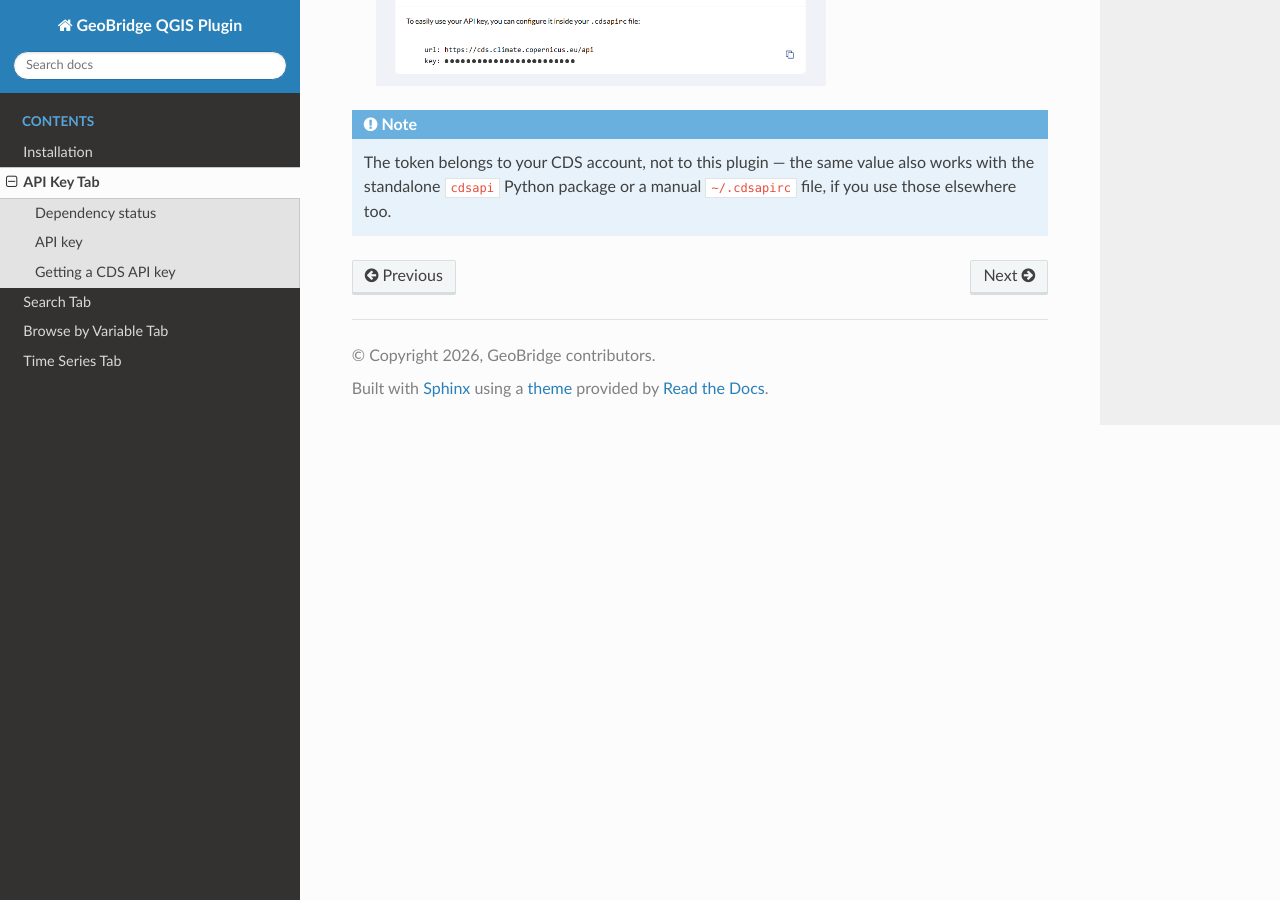
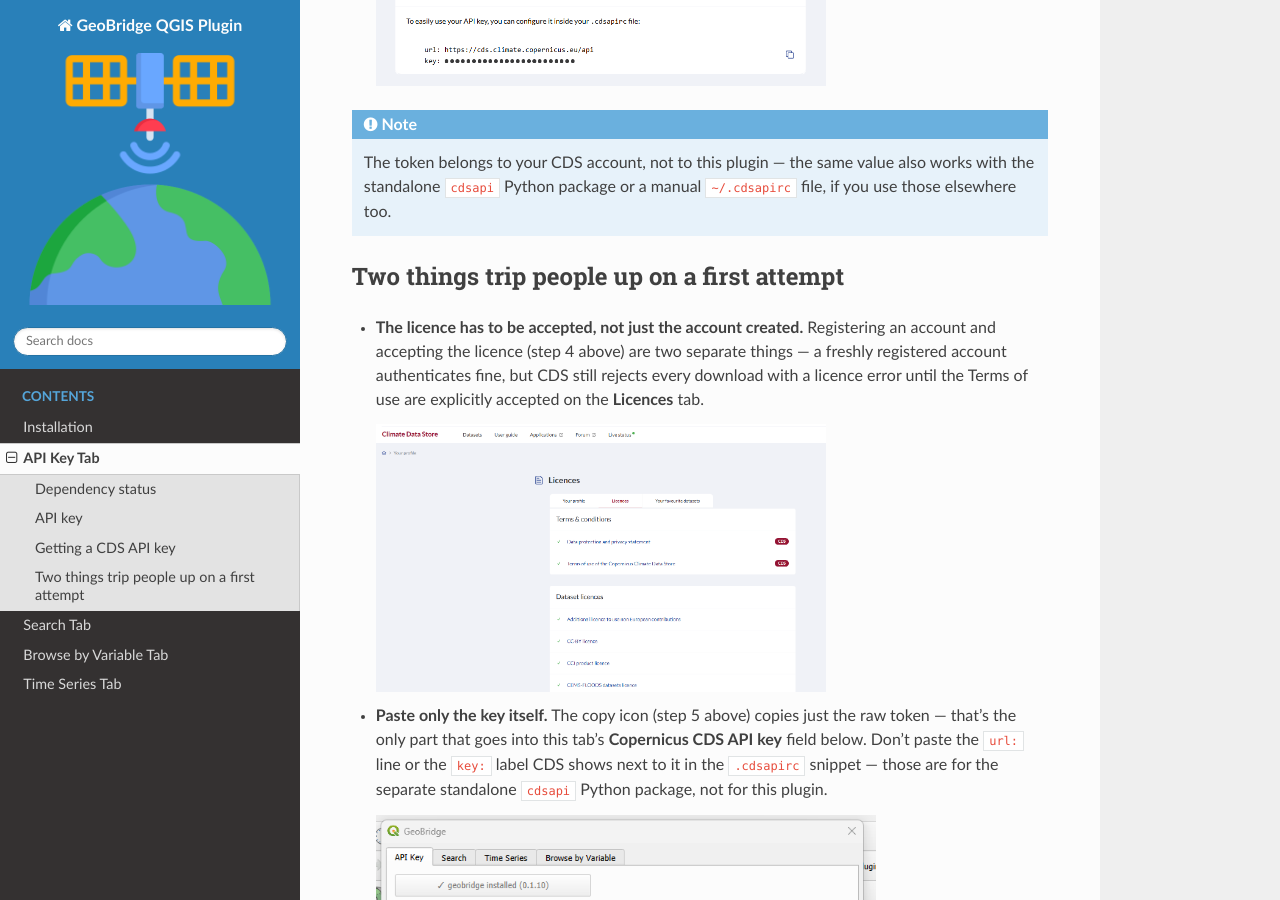
Before and after one commit to ECMWFCode4Earth/geobridge-qgis, a Sphinx documentation site: the page built from docs/api_key_tab.rst, in a window 1280 px wide and 900 px high, scrolled down 2962 px. Built offline with Sphinx 7.4.7 and the Read the Docs theme 3.1.0, drawn with Linux system fonts in a browser that asks for light colours.

Commit message:
0.1.12: docs polish - API key walkthrough closer + Read the Docs favicon/logo
Adds a closing reminder to the CDS API key walkthrough about accepting
the licence and pasting only the raw token, and sets the plugin's own
icon as the Read the Docs site's favicon/logo.

```diff
--- a/docs/api_key_tab.rst
+++ b/docs/api_key_tab.rst
@@ -97,3 +97,27 @@
    The token belongs to your CDS account, not to this plugin — the same
    value also works with the standalone ``cdsapi`` Python package or a
    manual ``~/.cdsapirc`` file, if you use those elsewhere too.
+
+Two things trip people up on a first attempt
+-------------------------------------------------
+
+* **The licence has to be accepted, not just the account created.**
+  Registering an account and accepting the licence (step 4 above) are
+  two separate things — a freshly registered account authenticates
+  fine, but CDS still rejects every download with a licence error until
+  the Terms of use are explicitly accepted on the **Licences** tab.
+
+  .. figure:: _static/screenshots/cds_accept_licences.png
+     :alt: The Licences tab on the CDS profile page, every item accepted
+     :width: 450px
+
+* **Paste only the key itself.** The copy icon (step 5 above) copies
+  just the raw token — that's the only part that goes into this tab's
+  **Copernicus CDS API key** field below. Don't paste the ``url:`` line
+  or the ``key:`` label CDS shows next to it in the ``.cdsapirc``
+  snippet — those are for the separate standalone ``cdsapi`` Python
+  package, not for this plugin.
+
+  .. figure:: _static/screenshots/api_key_tab.png
+     :alt: The API Key tab, with the Copernicus CDS API key field to paste the token into
+     :width: 500px
--- a/docs/conf.py
+++ b/docs/conf.py
@@ -12,3 +12,5 @@
 
 html_theme = "sphinx_rtd_theme"
 html_static_path = ["_static"]
+html_favicon = "_static/icon.png"
+html_logo = "_static/icon.png"
--- a/metadata.txt
+++ b/metadata.txt
@@ -14,7 +14,8 @@
 tracker=https://github.com/ECMWFCode4Earth/geobridge-qgis/issues
 
 hasProcessingProvider=no
-changelog=0.1.11 Search tab: add a per-variable color-scale legend and a Help button linking to the documentation site; Step and Aggregation dropdowns now grey out choices finer than a dataset's native time resolution (not just flag the exact match); Time Series Y-axis now shows units; area of interest gets independent Draw-on-map/From-layer controls (polygon layers only), a source-tagged bbox display, and info icons clarifying it's a bounding box (not a polygon clip) that only scopes Export to GeoTIFF, not the WMTS preview. Browse by Variable tab: auto-fill dataset-specific required CDS fields (e.g. reference_dataset/version) that the fixed field cascade doesn't cover, fixing CDS 400 rejections on datasets like derived-near-surface-meteorological-variables; same area-of-interest controls as the Search tab. Export to GeoTIFF aggregation now offers daily/monthly/annual max and min alongside mean. Docs: add a full illustrated walkthrough for creating a CDS API key.
+changelog=0.1.12 Docs: close out the CDS API key walkthrough with a reminder to accept the licence and to paste only the raw token (not the .cdsapirc url:/key: lines) into this plugin's API key field; add the plugin's own icon as the Read the Docs site favicon/logo.
+    0.1.11 Search tab: add a per-variable color-scale legend and a Help button linking to the documentation site; Step and Aggregation dropdowns now grey out choices finer than a dataset's native time resolution (not just flag the exact match); Time Series Y-axis now shows units; area of interest gets independent Draw-on-map/From-layer controls (polygon layers only), a source-tagged bbox display, and info icons clarifying it's a bounding box (not a polygon clip) that only scopes Export to GeoTIFF, not the WMTS preview. Browse by Variable tab: auto-fill dataset-specific required CDS fields (e.g. reference_dataset/version) that the fixed field cascade doesn't cover, fixing CDS 400 rejections on datasets like derived-near-surface-meteorological-variables; same area-of-interest controls as the Search tab. Export to GeoTIFF aggregation now offers daily/monthly/annual max and min alongside mean. Docs: add a full illustrated walkthrough for creating a CDS API key.
     0.1.10 Add a show/hide eye icon inside the API Key field (masked by default) so you can check what you typed before saving.
     0.1.9 Browse by Variable tab now lists only datasets present in geobridge's cds_snapshot.yaml catalogue, dropping ARCO-only entries with no CDS catalogue backing (142 -> 136 datasets on the current geobridge version).
     0.1.8 Add Sphinx documentation (docs/, ready for Read the Docs) covering installation and each tab, with screenshots. Docs source is excluded from the shipped plugin zip, same as build_plugin.sh and test/.
```
Also changed, not shown: other parts of metadata.txt (+1 -1 lines), docs/_static/icon.png (added).
